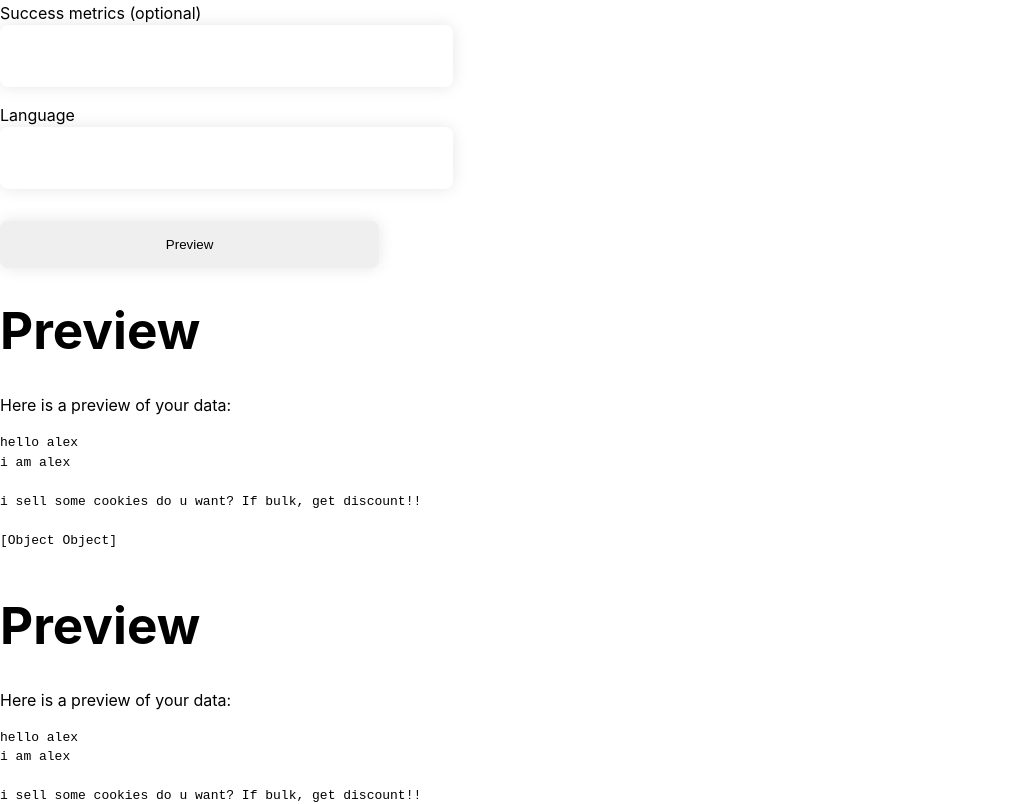
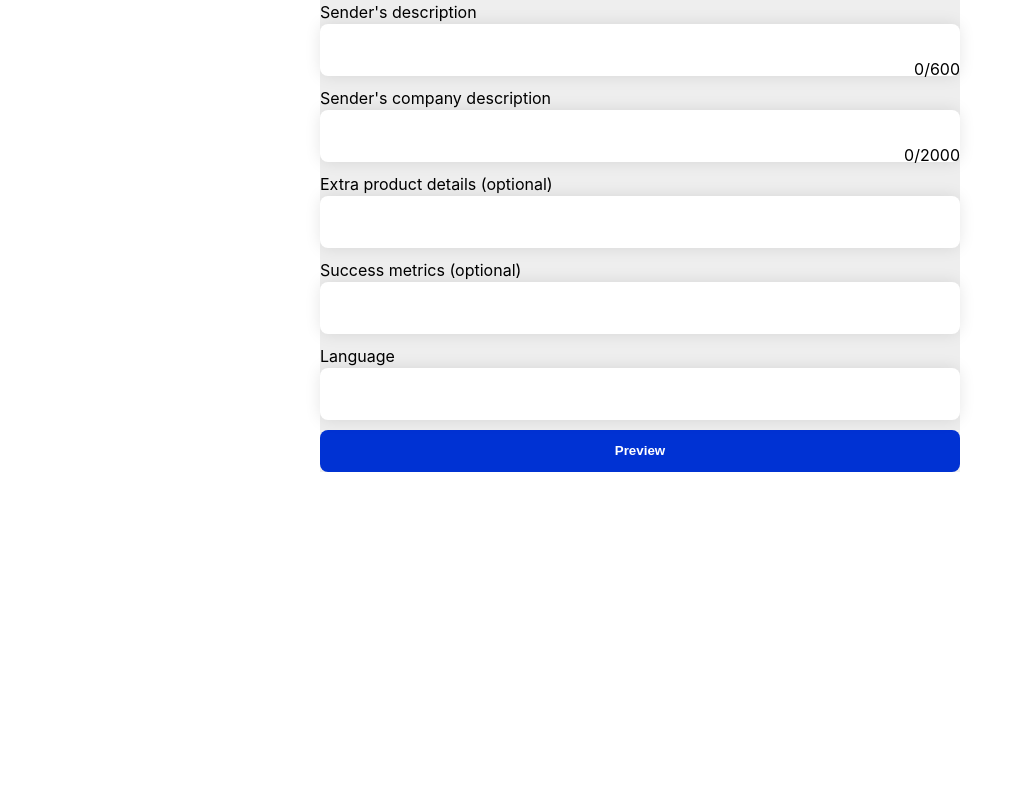
Before and after one commit to a96lex/console-ui, a Svelte app: page / in a window 1280 px wide. Shown: the top 804 px of the page, without its empty margins (0-1023 px from the left). Built offline with nearby package versions, Linux system fonts and the light colour scheme.

Commit message:
mostly css

```diff
--- a/src/App.svelte
+++ b/src/App.svelte
@@ -14,7 +14,7 @@
     flex-direction: column;
     align-items: center;
     justify-content: center;
-    height: 100vh;
-    width: 100%;
+    width: 100vw;
+    margin: 0;
   }
 </style>
--- a/src/app.css
+++ b/src/app.css
@@ -29,8 +29,12 @@ a:hover {
 }
 
 body {
+  display: flex;
+  flex-direction: column;
+  align-items: center;
+  justify-content: flex-start;
+  min-height: 100vh;
   margin: 0;
-  display: flex;
 }
 
 h1 {
--- a/src/lib/UserForm.svelte
+++ b/src/lib/UserForm.svelte
@@ -9,7 +9,7 @@
       required: true,
       label: "Sender's description",
       description: "Here is some info",
-      maxLen: 200,
+      maxLen: 600,
     },
     {
       type: "textarea",
@@ -18,7 +18,7 @@
       required: true,
       label: "Sender's company description",
       description: "Here is some info",
-      maxLen: 200,
+      maxLen: 2000,
     },
     {
       type: "textarea",
@@ -77,15 +77,15 @@
   };
 </script>
 
+<section class="form">
   <form on:submit|preventDefault={onSubmit}>
     {#each fields as field}
-    <div style="position: relative;">
+      <div class="textareaWrapper">
         <label for={field.name}>{field.label}</label>
         <textarea
           name={field.name}
           id={field.name}
           bind:value={field.value}
-        class="formArea"
           required={field.required}
         />
 
@@ -99,34 +99,62 @@
         {/if}
       </div>
     {/each}
-  <button type="submit">Preview</button>
+    <button type="submit">
+      {#if $previewLoading}
+        Loading...
+      {:else}
+        Preview
+      {/if}
+    </button>
   </form>
+</section>
 
 <style lang="scss">
+  .form {
+    text-align: center;
+    margin-bottom: 20px;
+    width: 100%;
+    display: flex;
+    justify-content: center;
+  }
   form {
+    display: flex;
+    flex-direction: column;
+    align-items: center;
+
+    justify-content: center;
     width: 100%;
-    height: 100%;
-    background-color: var(--background);
+
+    max-width: 50vw;
+    background-color: #eee;
   }
 
-  .formArea {
+  .textareaWrapper {
+    width: 100%;
+    position: relative;
     display: flex;
     flex-direction: column;
     align-items: flex-start;
-    justify-content: flex-start;
-    padding: 1rem;
+  }
+
+  textarea {
+    font-family: inherit;
+    box-sizing: border-box;
+    padding: 10px;
+    border: 1px solid #ccc;
+    margin-bottom: 10px;
+    resize: none;
+    width: 100%;
     border: none;
     border-radius: 0.5rem;
     box-shadow: 0 0 1rem rgba(0, 0, 0, 0.1);
-    width: 100%;
-    resize: none;
-    margin-bottom: 1rem;
   }
 
   .charCounter {
-    bottom: -1.1rem;
-    right: -2rem;
-    font-size: 0.8rem;
+    position: absolute;
+    bottom: 0;
+    right: 0;
+    margin-bottom: 5px;
   }
 
   .error {
@@ -134,11 +162,14 @@
   }
 
   button {
-    margin-top: 1rem;
-    padding: 1rem;
+    padding: 10px 20px;
+    background-color: var(--primary);
+    color: var(--background);
+    font-weight: bold;
+    width: 100%;
+    padding: 1em 0;
     border: none;
+    cursor: pointer;
     border-radius: 0.5rem;
-    box-shadow: 0 0 1rem rgba(0, 0, 0, 0.1);
-    width: 90%;
   }
 </style>
--- a/src/lib/previews/Preview.svelte
+++ b/src/lib/previews/Preview.svelte
@@ -3,7 +3,28 @@
 </script>
 
 <div>
-  <h1>Preview</h1>
-  <p>Here is a preview of your data:</p>
-  <pre>{data.message}</pre>
+  <span>{data.message}</span>
 </div>
+
+<style lang="scss">
+  div {
+    display: flex;
+    flex-direction: column;
+    align-items: center;
+    justify-content: center;
+    max-width: 25%;
+
+    background-color: var(--background-color);
+
+    // margin: 1em;
+    padding: 1em;
+    border-radius: 0.5em;
+
+    box-shadow: 0 0 1rem -0.4rem var(--primary);
+
+    // have newlines be breaks
+    white-space: pre-wrap;
+
+    margin: 0;
+  }
+</style>
--- a/src/lib/previews/PreviewContainer.svelte
+++ b/src/lib/previews/PreviewContainer.svelte
@@ -3,6 +3,16 @@
   import Preview from "./Preview.svelte";
 </script>
 
-{#each $previewData as data}
-  <Preview {data} />
-{/each}
+<section class="preview-container">
+  {#each $previewData as data}
+    <Preview {data} />
+  {/each}
+</section>
+
+<style lang="scss">
+  .preview-container {
+    display: flex;
+    flex-wrap: wrap;
+    justify-content: space-around;
+  }
+</style>
--- a/src/stores/UserData.ts
+++ b/src/stores/UserData.ts
@@ -16,14 +16,18 @@ const testData = {
       location: "alex",
     },
   },
-  message: `hello alex
-i am alex
+  message: `My man,
 
-i sell some cookies do u want? If bulk, get discount!!
+I heard that Schmoe Automotive is doing some impressive work in the automotive industry, particularly with your brand promotions.
 
-[Object Object]`,
+My name is Alex and I represent a company that specializes in providing unique solutions to businesses like yours. We have helped numerous brands increase their market presence and profitability by offering bulk purchases at discounted rates.
+
+Given your role as Brand Manager, I thought you might be interested in exploring how our services can further enhance Schmoe Automotive's brand visibility and customer engagement.
+
+Could we schedule a call next week to discuss how we can help boost your brand's performance?`,
 };
 
 export const previewData: Writable<IPreviewData[]> = writable(
-  Array(3).fill(testData)
+  //   Array(5).fill(testData)
+  []
 );
```
Lines whose indentation alone changed are shown as unchanged.
